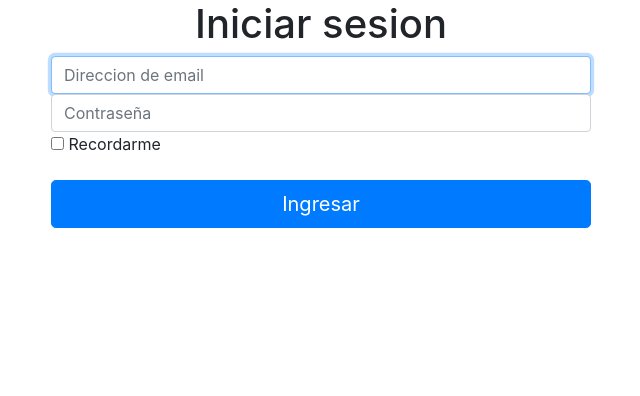
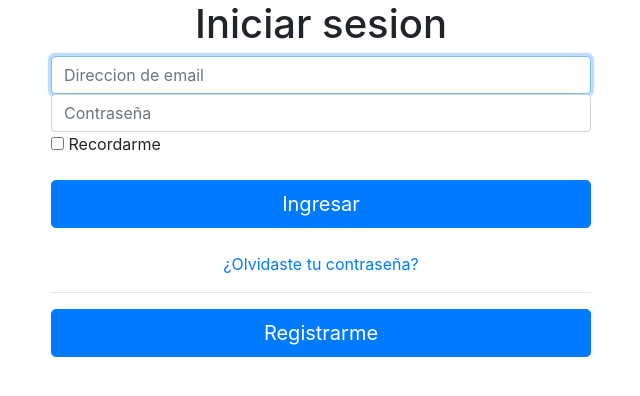
Before and after one commit to Gonza077/Entornos-Graficos, a PHP site: page /login.php in a window 1280 px wide. Shown: the part 56-452 px from the top of the page, without its empty margins (319-959 px from the left). Run offline with PHP 8.4, Linux system fonts and the light colour scheme; some libraries are stand-ins or nearby versions.

Commit message:
Agrege unas cosas al login

```diff
--- a/TPI/login.php
+++ b/TPI/login.php
@@ -3,6 +3,7 @@
        <div class="row justify-content-center">
           <div class="col-6 col-sm-6">
             <form class="form-signin">
+              <div class="form-group">
                 <h1 class="d-flex justify-content-center">Iniciar sesion</h1>
                 <label for="inputEmail" class="sr-only">Direccion de email</label>
                 <input type="email" id="inputEmail" class="form-control" placeholder="Direccion de email" required autofocus>
@@ -13,7 +14,14 @@
                       <input type="checkbox" value="remember-me"> Recordarme
                     </label>
                   </div>
+              </div>
+
               <button class="btn btn-lg btn-primary btn-block" type="submit">Ingresar</button>
+              <br>
+              <a href="./home.php" class="d-flex justify-content-center">¿Olvidaste tu contraseña?</a>
+              <hr>
+              <a href="./registro.php" class="btn btn-primary btn-lg btn-block">Registrarme</a>
+
             </form>
           </div>
         </div>
```
Lines whose indentation alone changed are shown as unchanged.
